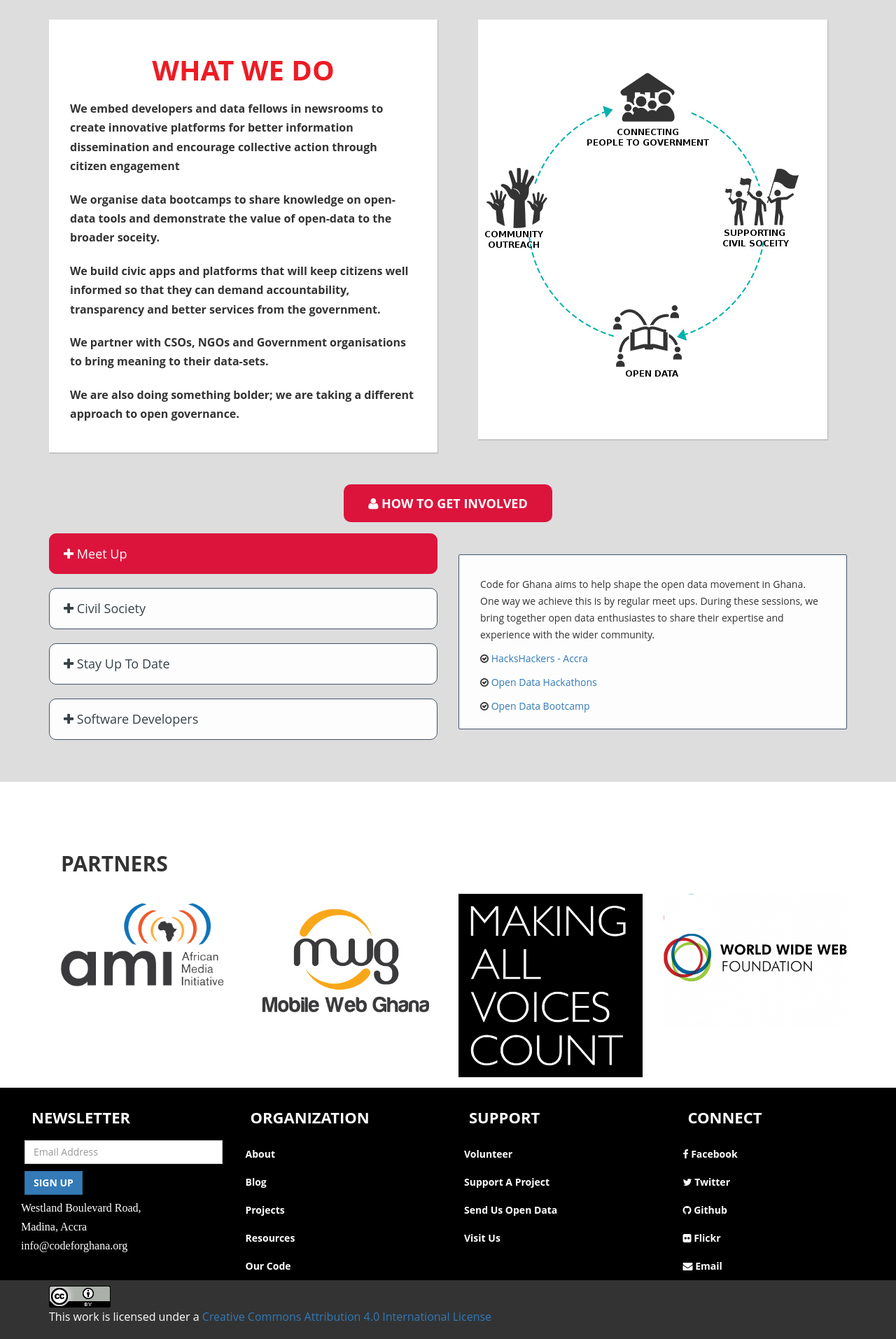
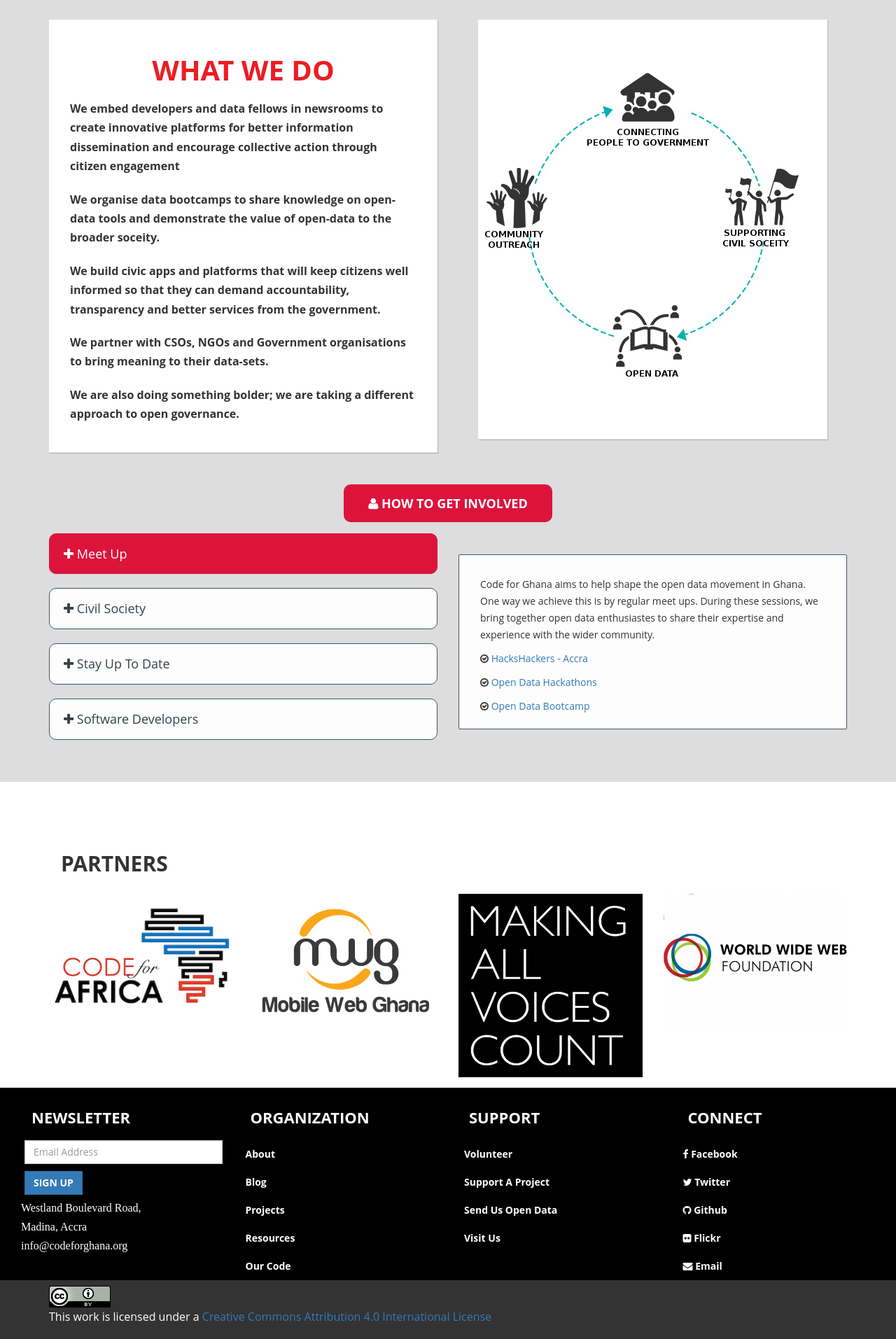
Before and after one commit to CodeForAfrica/CodeForGhana.org, a Jekyll site: the page built from index.html, in a window 1280 px wide. Shown: the part 2141-4054 px from the top of the page at 70% size. Built offline with Jekyll 4.4.1, drawn with Linux system fonts in a browser that asks for light colours.

Commit message:
Replaced AMI logo

```diff
--- a/index.html
+++ b/index.html
@@ -395,7 +395,7 @@
     <div class="row">
       <div class="partners-imgwrap">
         <div class="col-md-3  col-xs-3">
-          <img class="img-responsive" src="img/ami-logo.png">
+          <img class="img-responsive" src="img/c4a-logo.png">
         </div>
         <div class="col-md-3 col-xs-3">
           <img class="img-responsive" src="img/mwg-logo.png">
```
Also changed, not shown: img/c4a-logo.png (added).
